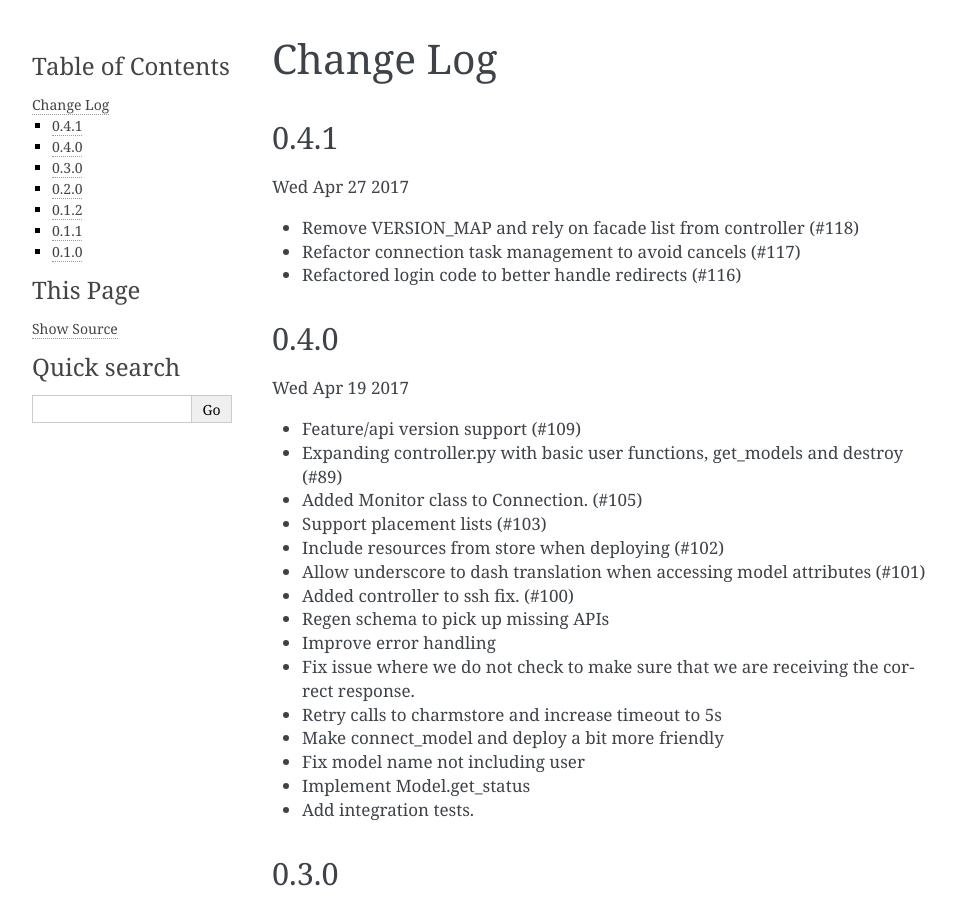
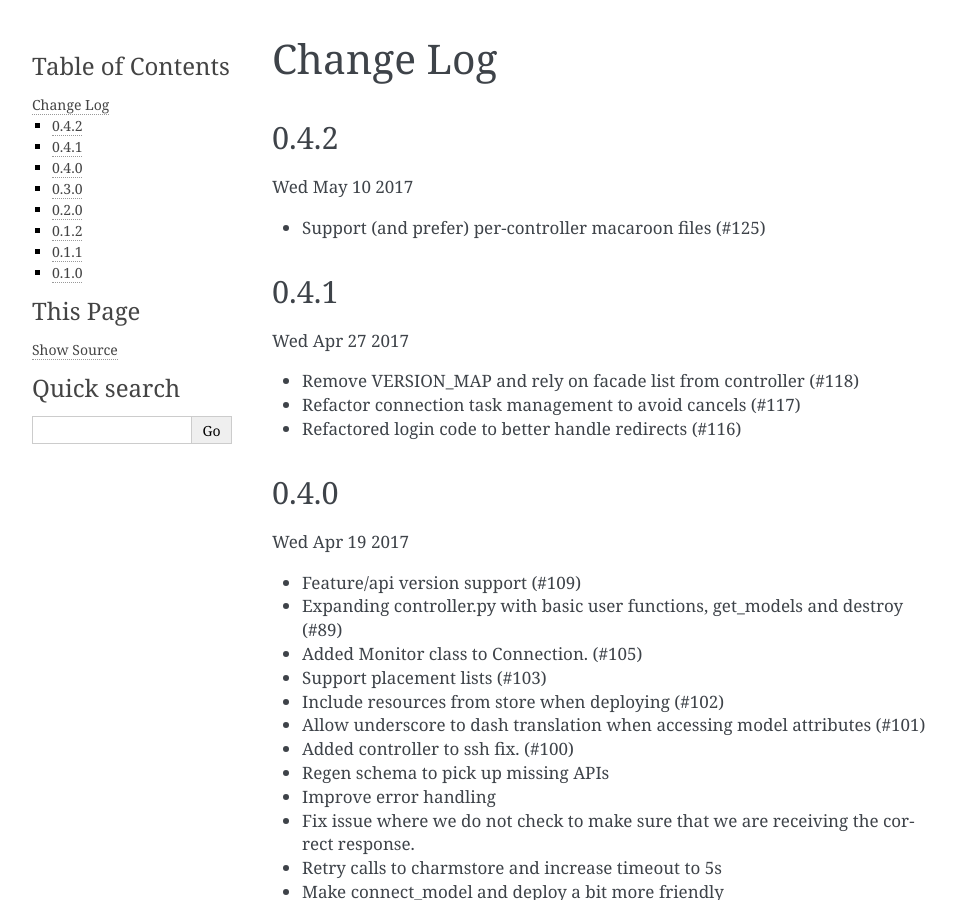
Before and after one commit to juju/python-libjuju, a Sphinx documentation site: the page built from docs/changelog.rst, in a window 1280 px wide and 900 px high. Shown: the whole window, without its empty margins (148-1104 px from the left). Built offline with Sphinx 7.4.7, drawn with Linux system fonts in a browser that asks for light colours.

Commit message:
Bump version and changelog for release

```diff
--- a/docs/changelog.rst
+++ b/docs/changelog.rst
@@ -1,5 +1,11 @@
 Change Log
 ----------
+
+0.4.2
+^^^^^
+Wed May 10 2017
+
+* Support (and prefer) per-controller macaroon files (#125)
 
 0.4.1
 ^^^^^
```
Also changed, not shown: 1 other file.
